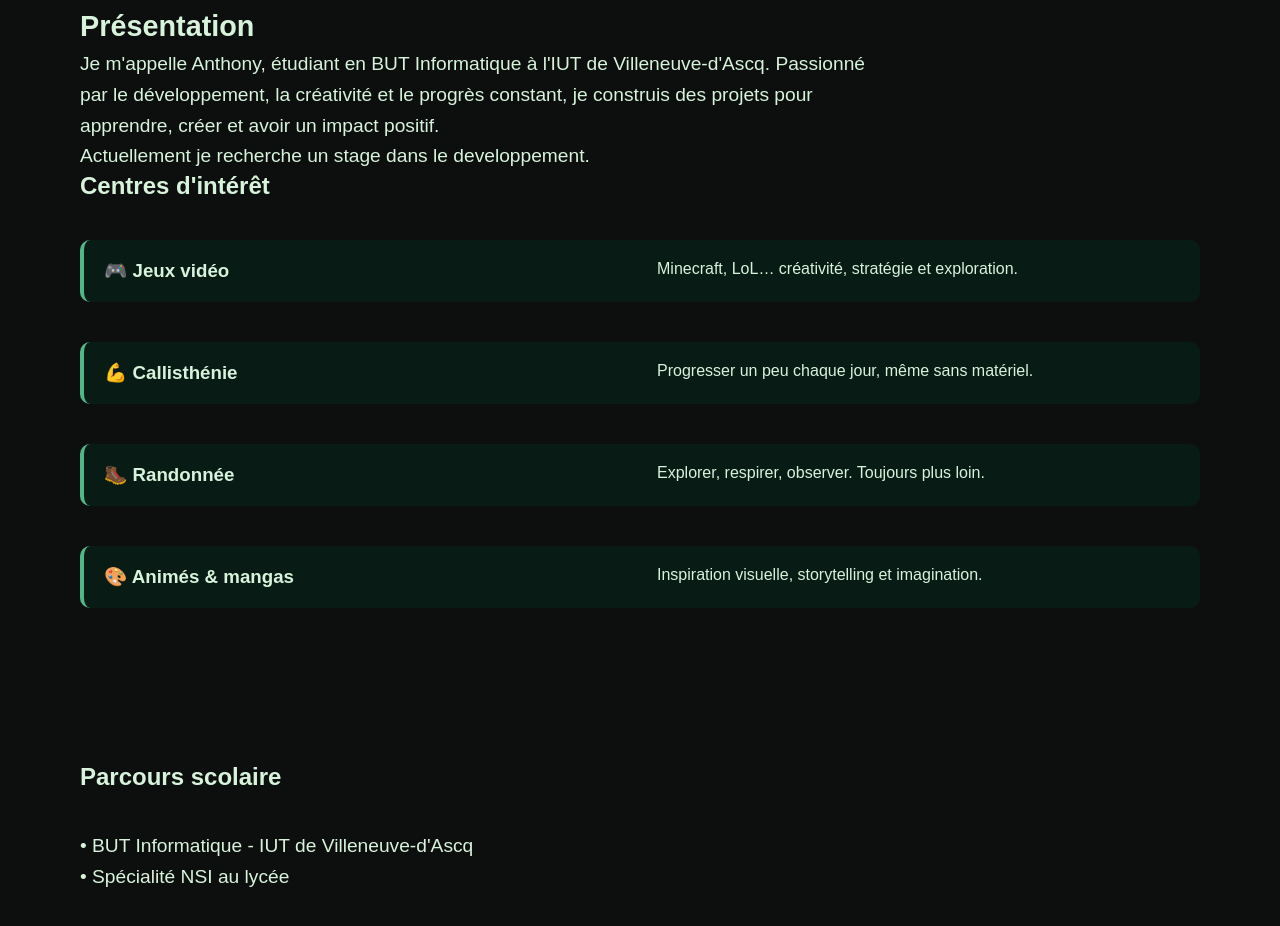
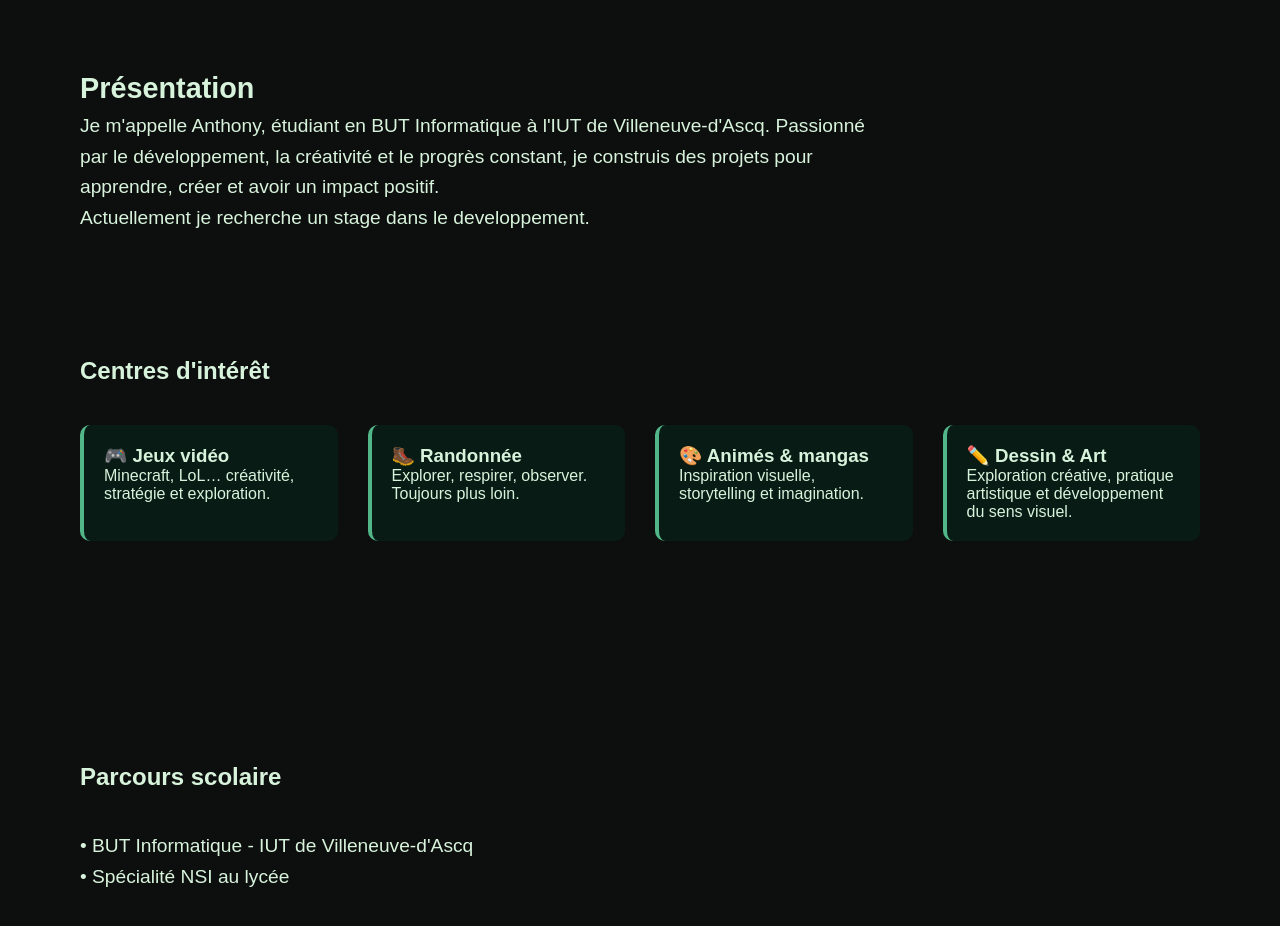
Before and after one commit to SleoNiiX/Portfolio, a plain HTML site: page Index.html in a window 1280 px wide. Shown: the part 957-1883 px from the top of the page. Drawn offline with Linux system fonts and the light colour scheme.

Commit message:
correction et ajout card

```diff
--- a/Index.html
+++ b/Index.html
@@ -41,13 +41,10 @@
 
     <div class="interets-grid">
         <h2>Centres d'intérêt</h2>
+        <div class="cards">
           <div class="card">
             <h3>🎮 Jeux vidéo</h3>
             <p>Minecraft, LoL… créativité, stratégie et exploration.</p>
-        </div>
-        <div class="card">
-            <h3>💪 Callisthénie</h3>
-            <p>Progresser un peu chaque jour, même sans matériel.</p>
           </div>
           <div class="card">
               <h3>🥾 Randonnée</h3>
@@ -56,6 +53,11 @@
           <div class="card">
               <h3>🎨 Animés & mangas</h3>
               <p>Inspiration visuelle, storytelling et imagination.</p>
+          </div>
+          <div class="card">
+              <h3>✏️ Dessin & Art</h3>
+              <p>Exploration créative, pratique artistique et développement du sens visuel.</p>
+          </div>
         </div>
     </div>
   </section>
--- a/style.css
+++ b/style.css
@@ -71,7 +71,12 @@ section {
     justify-content: space-around;
 }
 
-.interets-grid div {
+.interets-grid {
+  display: flex;
+  flex-direction: column;
+}
+
+.interets-grid .cards {
   display: grid;
   grid-template-columns: repeat(auto-fit, minmax(230px, 1fr));
   gap: 30px;
```
Lines whose indentation alone changed are shown as unchanged.
